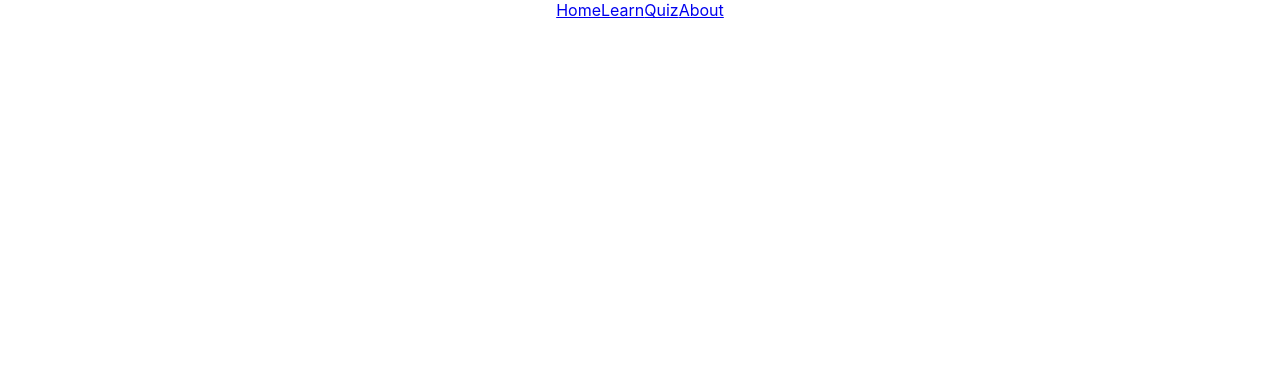
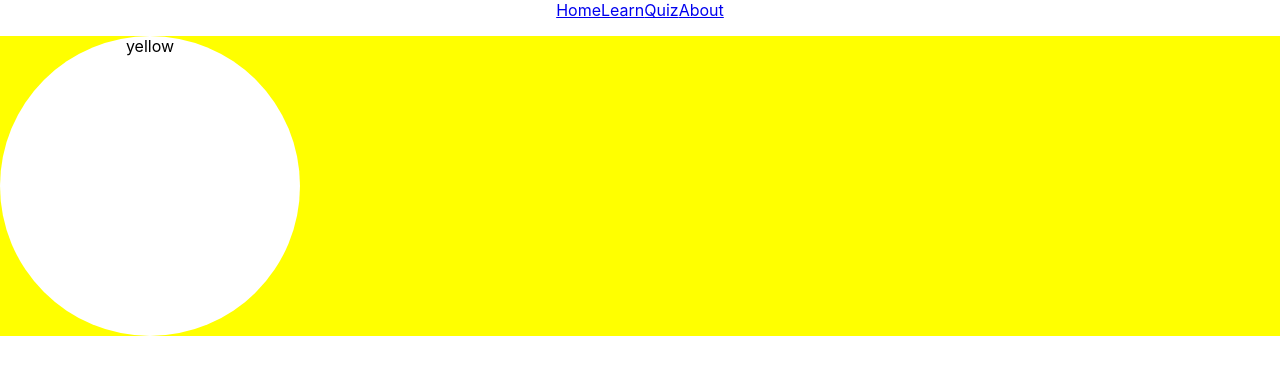
Before and after one commit to rosiegracejones/all-about-colours, a React (Create React App) app: page /learn/yellow in a window 1280 px wide. Before the commit this address had no page. Shown: the top 374 px of the page. Built offline with nearby package versions, Linux system fonts and the light colour scheme.

Commit message:
Primary Colour component skeleton working

```diff
--- a/src/Components/App/App.js
+++ b/src/Components/App/App.js
@@ -4,6 +4,7 @@ import Homepage from "../../Pages/Homepage";
 import AboutPage from "../../Pages/AboutPage";
 import QuizPage from "../../Pages/QuizPage";
 import LearnPage from "../../Pages/LearnPage";
+import PrimaryColour from "../Colours/PrimaryColour";
 import BackgroundColour from "../BackgroundColour/BackgroundColour";
 
 import "./App.css";
@@ -19,6 +20,9 @@ function App() {
           <Route path="/about" element={<AboutPage />} />
           <Route path="/learn" element={<LearnPage />} />
           <Route path="/quiz" element={<QuizPage />} />
+          <Route path="/learn/red" element={<PrimaryColour colour="red" />} />
+          <Route path="/learn/yellow" element={<PrimaryColour colour="yellow" />} />
+
         </Routes>
       </div>
     </BrowserRouter>
--- a/src/Components/Colours/PrimaryColour.js
+++ b/src/Components/Colours/PrimaryColour.js
@@ -0,0 +1,17 @@
+import BackgroundColour from "../BackgroundColour/BackgroundColour";
+
+function PrimaryColour({ colour }) {
+	return (
+		<>
+			<div>
+				<BackgroundColour backgroundColour={colour}>
+					<div className="circle-div">
+						<p>{colour}</p>
+					</div>
+				</BackgroundColour>
+			</div>
+		</>
+	);
+}
+
+export default PrimaryColour;
--- a/src/Pages/LearnPage.js
+++ b/src/Pages/LearnPage.js
@@ -1,13 +1,19 @@
 import BackgroundColour from "../Components/BackgroundColour/BackgroundColour";
+import PrimaryColour from "../Components/Colours/PrimaryColour";
+import { Link, Route, Routes } from "react-router-dom";
 
 export default function LearnPage() {
+
 	return (
+		<>
 			<div className="LearnPage">
 				<BackgroundColour backgroundColour="#c4d350">
 					<div className="circle-div">
-          <h1>Learn Page</h1>
+						<Link to="/learn/red">Red</Link>
+            <Link to="/learn/yellow">Yellow</Link>
 					</div>
 				</BackgroundColour>
 			</div>
+		</>
 	);
 }
```
Also changed, not shown: src/Components/Colours/SecondaryColour.js (added), 1 other file (tests, documents, lock files or other folders). Lines whose indentation alone changed are shown as unchanged.
